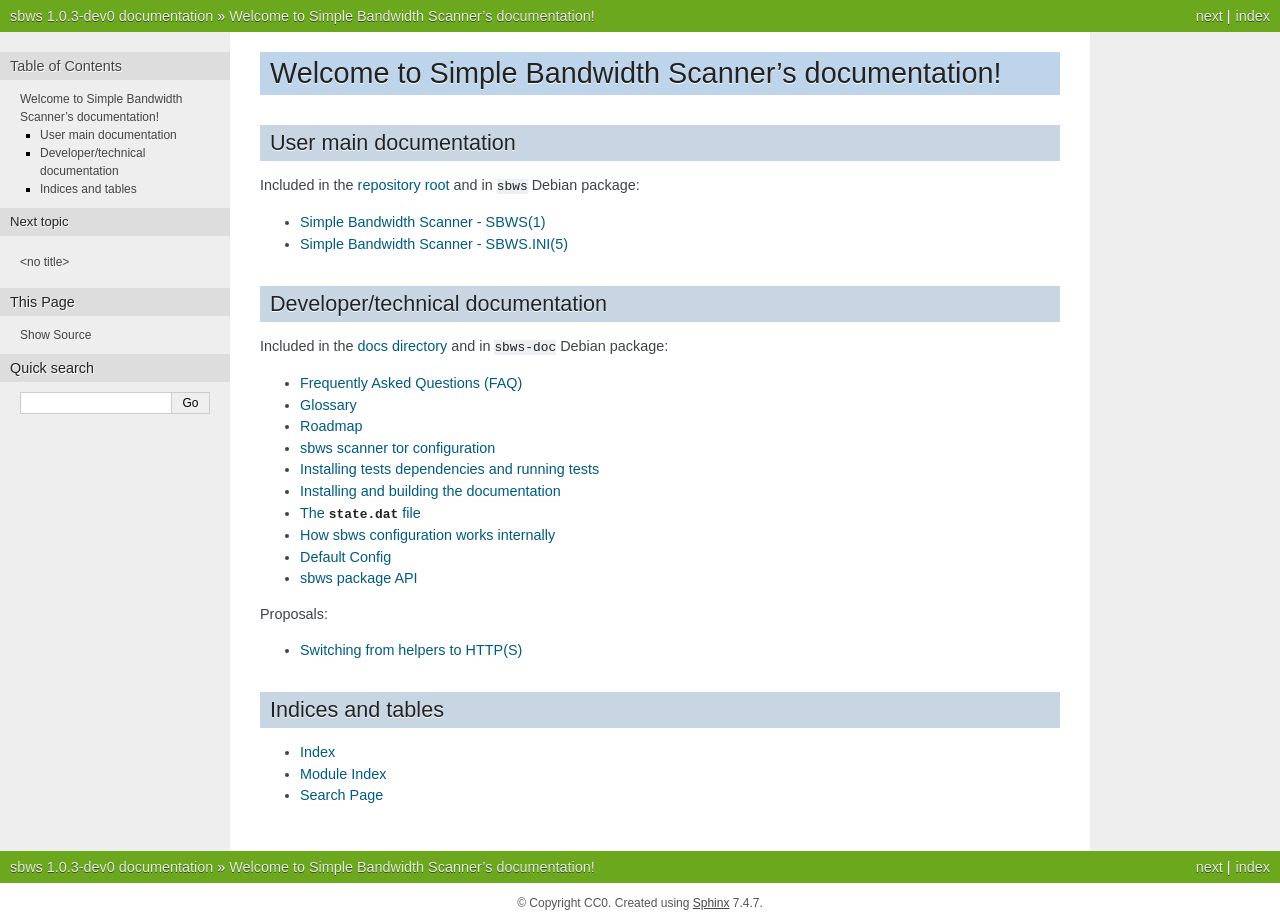
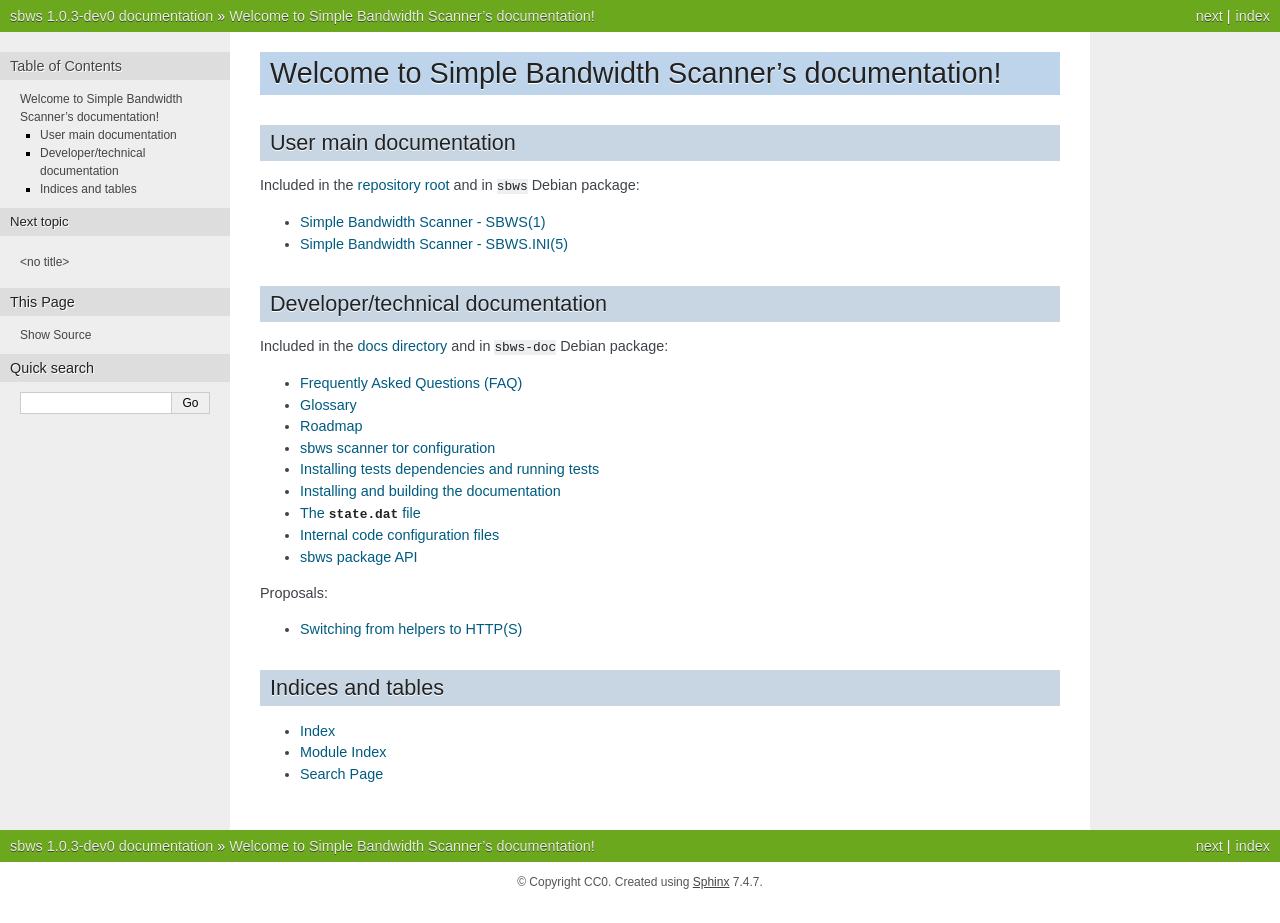
Before and after one commit to torproject/sbws, a Sphinx documentation site: the page built from docs/source/index.rst, in a window 1280 px wide. Built offline with Sphinx 7.4.7, drawn with Linux system fonts in a browser that asks for light colours; formulas are drawn with MathJax 3; pages that are not in the unit, such as notebooks, are missing from menus; after the commit the page ends 902 px from its top, so only the background shows below that.

Commit message:
docs: Change titles to internal configuration page

```diff
--- a/docs/source/config.rst
+++ b/docs/source/config.rst
@@ -1,7 +1,7 @@
 .. _config_internal:
 
-How sbws configuration works internally
-----------------------------------------
+Internal code configuration files
+==================================
 Sbws has two default config files it reads: on general, and one specific to
 logging.
 They all get combined internally to the same ``conf`` structure.
@@ -34,8 +34,8 @@
 
 .. _default-config:
 
-Default Config
---------------
+Default Configuration
+----------------------
 
 .. literalinclude:: config.default.ini
     :caption: config.default.ini
```
